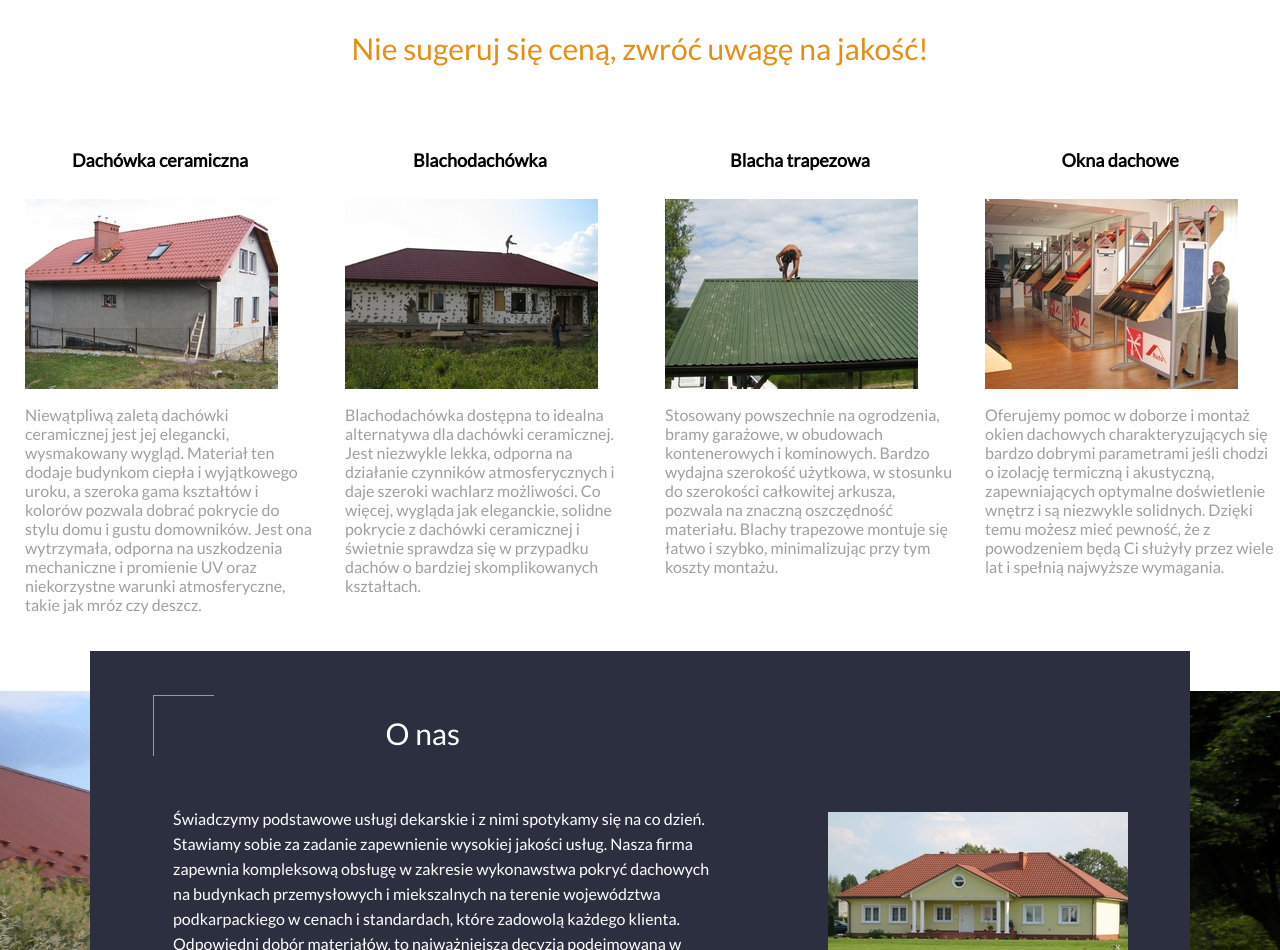
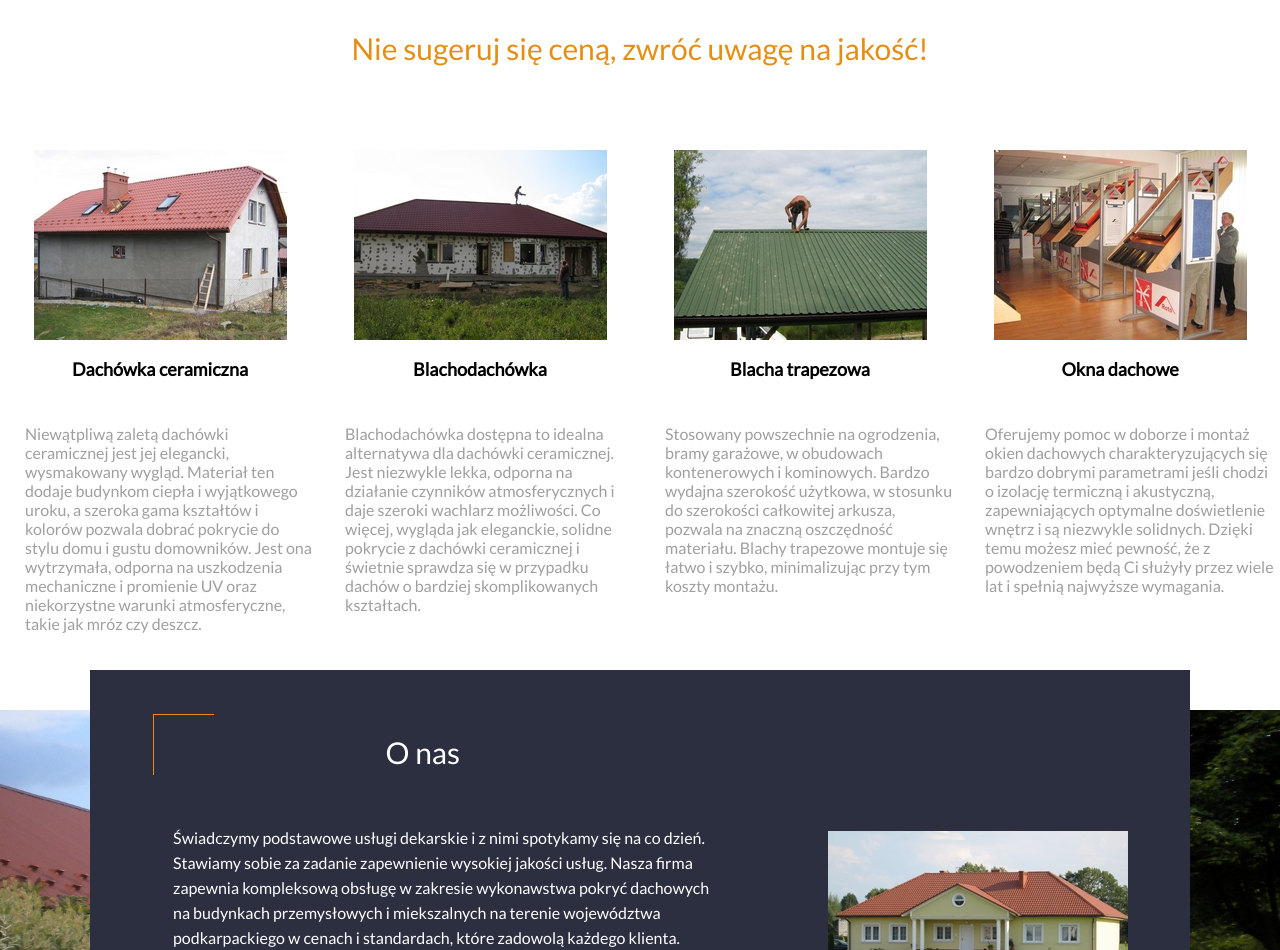
Before and after one commit to adyaa/projekt_studia, a plain HTML site: page index.html in a window 1280 px wide. Shown: the part 780-1730 px from the top of the page. Drawn offline with nearby package versions, Linux system fonts and the light colour scheme.

Commit message:
fix responsiveness

```diff
--- a/index.html
+++ b/index.html
@@ -115,15 +115,15 @@
 		<div class="company-features">
 			<p class="company-features__title">
 				Nie sugeruj się ceną, zwróć uwagę na jakość!
-			</p>
+			</p><br>
 			<div class="company-features__boxes">
 				<div class="company-features__box">
 					<div class="box__header">
+						<img class="img-responsive" src="images/img1.JPG" alt="img">
 						<div class="header__title">
 							<p>Dachówka ceramiczna</p>
 						</div>
 						<div class="header__description">
-							<img class="img-responsive" src="images/img1.JPG" alt="img">
 							<p>Niewątpliwą zaletą dachówki ceramicznej jest jej elegancki, wysmakowany wygląd. Materiał
 								ten dodaje budynkom ciepła i wyjątkowego uroku,
 								a szeroka gama kształtów i kolorów pozwala dobrać pokrycie do stylu domu i gustu
@@ -134,12 +134,12 @@
 					</div>
 				</div>
 				<div class="company-features__box">
-					<div class="box__header box__header--second">
+					<div class="box__header box">
+						<img class="img-responsive" src="images/img2.JPG" alt="img">
 						<div class="header__title">
 							<p>Blachodachówka</p>
 						</div>
 						<div class="header__description">
-							<img class="img-responsive" src="images/img2.JPG" alt="img">
 							<p>Blachodachówka dostępna to idealna alternatywa dla dachówki ceramicznej. Jest niezwykle
 								lekka, odporna na działanie
 								czynników atmosferycznych i daje szeroki wachlarz możliwości. Co więcej, wygląda jak
@@ -151,11 +151,11 @@
 				</div>
 				<div class="company-features__box">
 					<div class="box__header">
+						<img class="img-responsive" src="images/img3.JPG" alt="img">
 						<div class="header__title">
 							<p>Blacha trapezowa</p>
 						</div>
 						<div class="header__description">
-							<img class="img-responsive" src="images/img3.JPG" alt="img">
 							<p>Stosowany powszechnie na ogrodzenia, bramy garażowe, w obudowach kontenerowych i
 								kominowych.
 								Bardzo wydajna szerokość użytkowa, w stosunku do szerokości całkowitej arkusza, pozwala
@@ -167,11 +167,11 @@
 				</div>
 				<div class="company-features__box">
 					<div class="box__header">
+						<img class="img-responsive" src="images/img4.JPG" alt="img">
 						<div class="header__title">
 							<p>Okna dachowe</p>
 						</div>
 						<div class="header__description">
-							<img class="img-responsive" src="images/img4.JPG" alt="img">
 							<p>Oferujemy pomoc w doborze i montaż okien dachowych charakteryzujących się bardzo dobrymi
 								parametrami jeśli chodzi o izolację termiczną i akustyczną,
 								zapewniających optymalne doświetlenie wnętrz i są niezwykle solidnych. Dzięki temu
```
Lines whose indentation alone changed are shown as unchanged.
